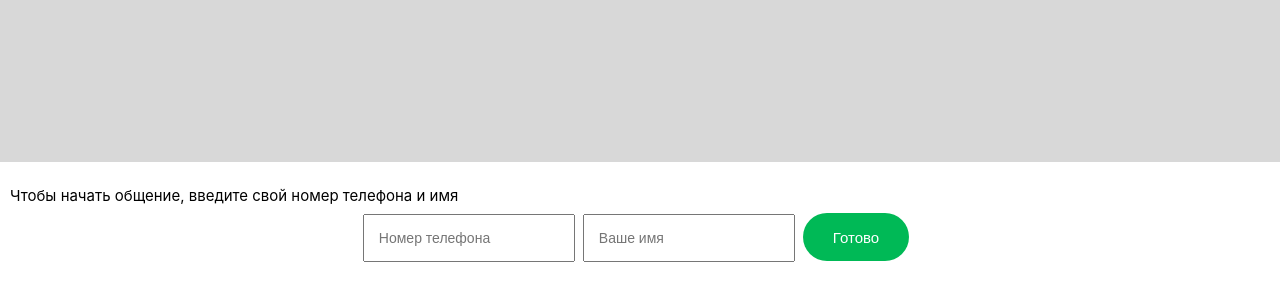
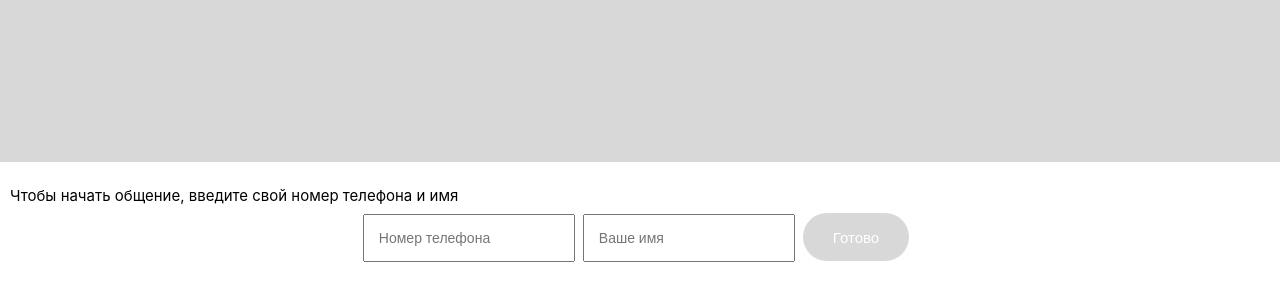
Before and after one commit to glucus/mock-chat, a React (Create React App) app: page / in a window 1280 px wide. Shown: the part 138-438 px from the top of the page. Built offline with nearby package versions, Linux system fonts and the light colour scheme.

Commit message:
added login form validation

```diff
--- a/src/components/LoginForm/index.js
+++ b/src/components/LoginForm/index.js
@@ -6,7 +6,10 @@ class LoginForm extends Component {
         this.state = {
             telephone: '',
             userName: '',
-            errors: null
+            isPristine: {
+                telephone: true,
+                userName: true
+            }
         };
     };
 
@@ -26,6 +29,17 @@ class LoginForm extends Component {
         })
     };
 
+    handleBlur = (e) => {
+        const field = e.target.name;
+
+        this.setState({
+            isPristine: {
+                ...this.state.isPristine,
+                [field]: false
+            }
+        })
+    };
+
 
     handlePhoneInput = (e) => {
         const value = e.target.value;
@@ -41,9 +55,23 @@ class LoginForm extends Component {
         }
     }
 
+    checkErrors = () => {
+        const {telephone, userName, isPristine} = this.state;
+
+        const errors = {};
+
+        if (!isPristine.telephone && telephone.length < 1) {
+            errors.telephone = 'обязательное поле';
+        } else if (!isPristine.userName && userName.length < 1) {
+            errors.userName = 'обязательное поле';
+        }
+        console.log(errors);
+        return errors;
+    };
+
     render (props) {
 
-        const {telephone, userName, errors} = this.state;
+        const {telephone, userName} = this.state;
 
         return (
             <div className="loginForm">
@@ -58,6 +86,7 @@ class LoginForm extends Component {
                                name="telephone"
                                placeholder="Номер телефона"
                                onChange={this.handlePhoneInput}
+                               onBlur={this.handleBlur}
                         />
                     </label>
                     <label htmlFor="userName">
@@ -68,11 +97,17 @@ class LoginForm extends Component {
                                name="userName"
                                placeholder="Ваше имя"
                                onChange={this.handleChange}
+                               onBlur={this.handleBlur}
                         />
                     </label>
                     <button type="submit"
-                            className={(errors === null) ? "loginForm_btn" : "loginForm_btn disabled"}
-                            disabled={(errors !== null)}
+                            className={
+                                (this.checkErrors() === {}) ?
+                                  "loginForm_btn"
+                                  :
+                                  "loginForm_btn disabled"
+                            }
+                            disabled={this.checkErrors() !== {}}
                     >
                         Готово
                     </button>
```
